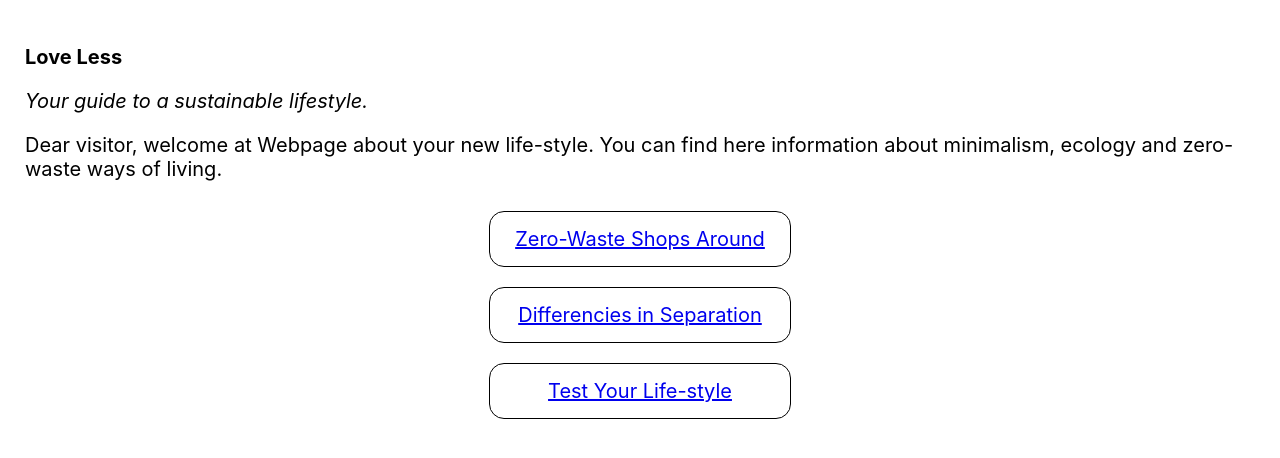
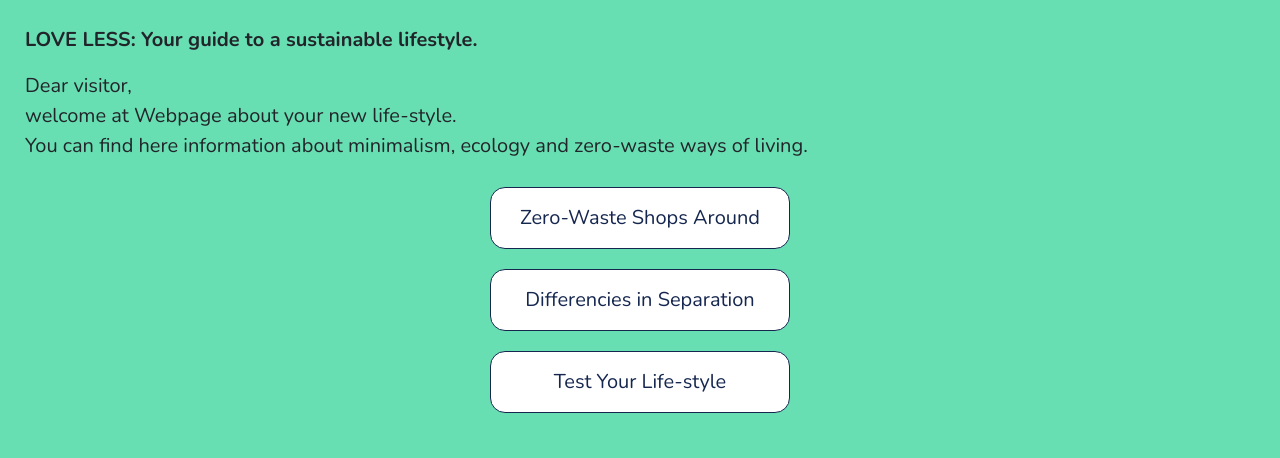
Before and after one commit to alenakadecka/LoveLess, a React (Create React App) app: page / in a window 1280 px wide. Shown: the top 458 px of the page. Built offline with nearby package versions, Linux system fonts and the light colour scheme.

Commit message:
added dropdown and design colors

```diff
--- a/package.json
+++ b/package.json
@@ -11,8 +11,10 @@
     "@types/node": "^16.18.119",
     "@types/react": "^18.3.12",
     "@types/react-dom": "^18.3.1",
+    "bootstrap": "^5.3.3",
     "leaflet": "^1.9.4",
     "react": "^18.3.1",
+    "react-bootstrap": "^2.10.8",
     "react-dom": "^18.3.1",
     "react-leaflet": "^4.2.1",
     "react-router-dom": "^6.28.0",
--- a/public/index.html
+++ b/public/index.html
@@ -15,6 +15,12 @@
       href="https://unpkg.com/leaflet@1.9.4/dist/leaflet.css"
       integrity="sha256-p4NxAoJBhIIN+hmNHrzRCf9tD/miZyoHS5obTRR9BMY="
       crossorigin=""
+    />
+    <link rel="preconnect" href="https://fonts.googleapis.com" />
+    <link rel="preconnect" href="https://fonts.gstatic.com" crossorigin />
+    <link
+      href="https://fonts.googleapis.com/css2?family=EB+Garamond&family=Nunito:ital,wght@0,200..1000;1,200..1000&display=swap"
+      rel="stylesheet"
     />
     <!--
       manifest.json provides metadata used when your web app is installed on a
--- a/src/App.css
+++ b/src/App.css
@@ -1,8 +1,26 @@
 /* Default (Mobile-first) Styles */
 body {
+  font-family: 'Nunito';
   font-size: 14px;
   padding: 10px;
+  background-color: #68deb3;
 }
+
+.eb-garamond {
+  font-family: "EB Garamond", serif;
+  font-optical-sizing: auto;
+  font-weight: 400;
+  font-style: normal;
+}
+
+.nunito {
+  font-family: "Nunito", serif;
+  font-optical-sizing: auto;
+  font-weight: 200;
+  font-style: normal;
+}
+
+
 
 /* Tablet */
 @media (min-width: 768px) {
@@ -43,16 +61,35 @@ body {
 }
 
 .button {
-  border: #000000 1px solid;
+  background-color: #ffffff;
+  color: #16274f;
+  border: #16274f 1px solid;
   border-radius: 15px;
   margin: 10px;
   padding: 15px;
-  width: 270px;
+  width: 300px;
   text-align: center;
+  text-decoration: none;
 }
 
 .button:hover {
-  background-color: #dfdfdf;
+  background-color: #16274f;
+  color: #ffffff;
   font-weight: bold;
-  border: #000000 3px solid;
+  border: #16274f 3px solid;
+  text-decoration: none;
 }
+
+.a {
+  text-decoration: none;
+  color: #16274f;
+  background-color: aliceblue;
+
+
+}
+
+.a:hover {
+  text-decoration: none;
+  color: #000000;
+
+}
--- a/src/App.tsx
+++ b/src/App.tsx
@@ -1,6 +1,7 @@
 import React from 'react';
 import { createRoot } from 'react-dom/client';
 import { createBrowserRouter, RouterProvider, Link } from 'react-router-dom';
+import 'bootstrap/dist/css/bootstrap.min.css';
 import './App.css';
 import { ShopsAroundPage } from './Pages/ShopsAroundPage/ShopsAroundPage';
 import { TestYourLifeStylePage } from './Pages/TestYourLifeStylePage/TestYourLifeStylePage';
@@ -9,14 +10,17 @@ export function App() {
   return (
     <div className="App">
       <header className="App-header">
-        <p className="headline">Love Less</p>
-        <p className="title-description">
-          Your guide to a sustainable lifestyle.
+        <p className="headline">
+          LOVE LESS: Your guide to a sustainable lifestyle.
         </p>
+
         <p>
-          Dear visitor, welcome at Webpage about your new life-style. You can
-          find here information about minimalism, ecology and zero-waste ways of
-          living.
+          Dear visitor,
+          <br />
+          welcome at Webpage about your new life-style.
+          <br />
+          You can find here information about minimalism, ecology and zero-waste
+          ways of living.
         </p>
       </header>
 
--- a/src/Pages/ShopsAroundPage/ShopsAroundPage.tsx
+++ b/src/Pages/ShopsAroundPage/ShopsAroundPage.tsx
@@ -16,17 +16,23 @@ export function ShopsAroundPage() {
 
   return (
     <div>
-      {allCities.map((city) => {
-        return (
-          <button
-            onClick={() => {
-              setCity(city);
-            }}
-          >
-            {city}
-          </button>
-        );
-      })}
+      <div className="mb-3">
+        <label htmlFor="cityDropdown" className="form-label">
+          Select a City
+        </label>
+        <select
+          id="cityDropdown"
+          className="form-select"
+          value={city}
+          onChange={(e) => setCity(e.target.value)}
+        >
+          {allCities.map((cityOption) => (
+            <option key={cityOption} value={cityOption}>
+              {cityOption}
+            </option>
+          ))}
+        </select>
+      </div>
 
       <LocationMap
         items={locationsData}
--- a/src/Pages/TestYourLifeStylePage/TestYourLifeStylePage.tsx
+++ b/src/Pages/TestYourLifeStylePage/TestYourLifeStylePage.tsx
@@ -45,11 +45,15 @@ export function TestYourLifeStylePage(): JSX.Element {
     return (
       <div>
         {currentIndex < questions.length ? (
-          <div>
+          <div className="questiontext">
             <h1>{currentQuestion.question}</h1>
             <div>
               {currentQuestion.answers.map((answer, index) => (
-                <button key={index} onClick={() => onNext(index)}>
+                <button
+                  className="answertext"
+                  key={index}
+                  onClick={() => onNext(index)}
+                >
                   {answer.text}
                 </button>
               ))}
--- a/src/index.css
+++ b/src/index.css
@@ -11,3 +11,21 @@ code {
   font-family: source-code-pro, Menlo, Monaco, Consolas, 'Courier New',
     monospace;
 }
+
+/* // <uniquifier>: Use a unique and descriptive class name
+// <weight>: Use a value from 200 to 1000
+// <uniquifier>: Use a unique and descriptive class name */
+
+.eb-garamond {
+  font-family: "EB Garamond", serif;
+  font-optical-sizing: auto;
+  font-weight: 400;
+  font-style: normal;
+}
+
+.nunito {
+  font-family: "Nunito", serif;
+  font-optical-sizing: auto;
+  font-weight: 200;
+  font-style: normal;
+}
```
Also changed, not shown: 1 other file (tests, documents, lock files or other folders).
